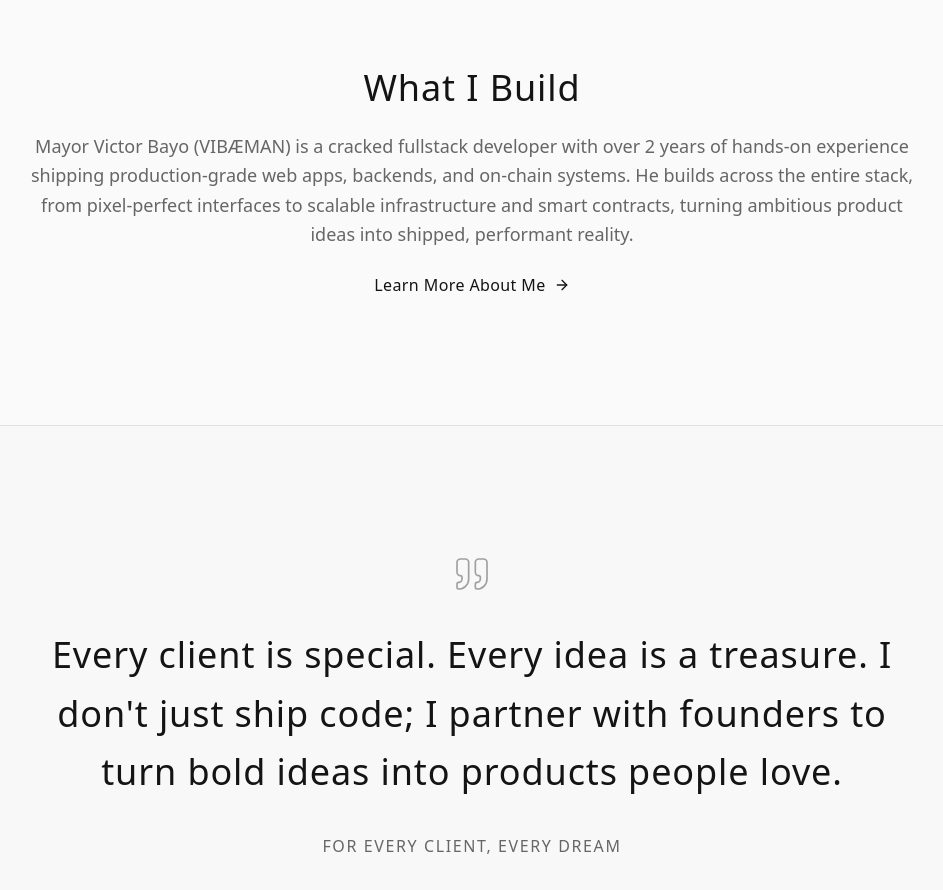
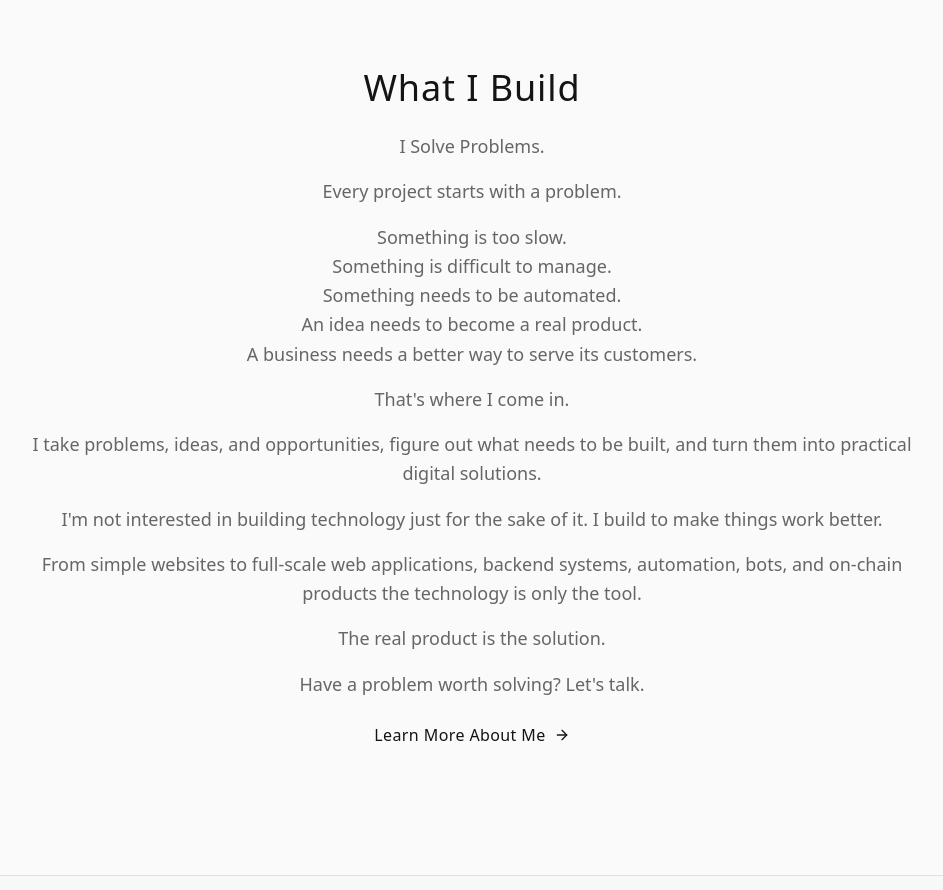
Before and after one commit to Vibeaman/VibeamanPortfolios, a React (Vite) app: page / in a window 1280 px wide. Shown: the part 860-1750 px from the top of the page, without its empty margins (168-1111 px from the left). Built offline with nearby package versions, Linux system fonts and the light colour scheme.

Commit message:
Update What I Build copy

```diff
--- a/src/pages/Home.tsx
+++ b/src/pages/Home.tsx
@@ -90,9 +90,25 @@ export default function Home() {
               What I Build
             </h2>
             <div className="space-y-4 text-lg font-light leading-relaxed text-muted-foreground">
+              <p>I Solve Problems.</p>
+              <p>Every project starts with a problem.</p>
               <p>
-                {photographerInfo.biography.split('\n\n')[0]}
+                Something is too slow.<br />
+                Something is difficult to manage.<br />
+                Something needs to be automated.<br />
+                An idea needs to become a real product.<br />
+                A business needs a better way to serve its customers.
               </p>
+              <p>That&apos;s where I come in.</p>
+              <p>
+                I take problems, ideas, and opportunities, figure out what needs to be built, and turn them into practical digital solutions.
+              </p>
+              <p>I&apos;m not interested in building technology just for the sake of it. I build to make things work better.</p>
+              <p>
+                From simple websites to full-scale web applications, backend systems, automation, bots, and on-chain products the technology is only the tool.
+              </p>
+              <p>The real product is the solution.</p>
+              <p>Have a problem worth solving? Let&apos;s talk.</p>
             </div>
                 <Link
                   to="/about"
```
Also changed, not shown: 1 other file (tests, documents, lock files or other folders).
